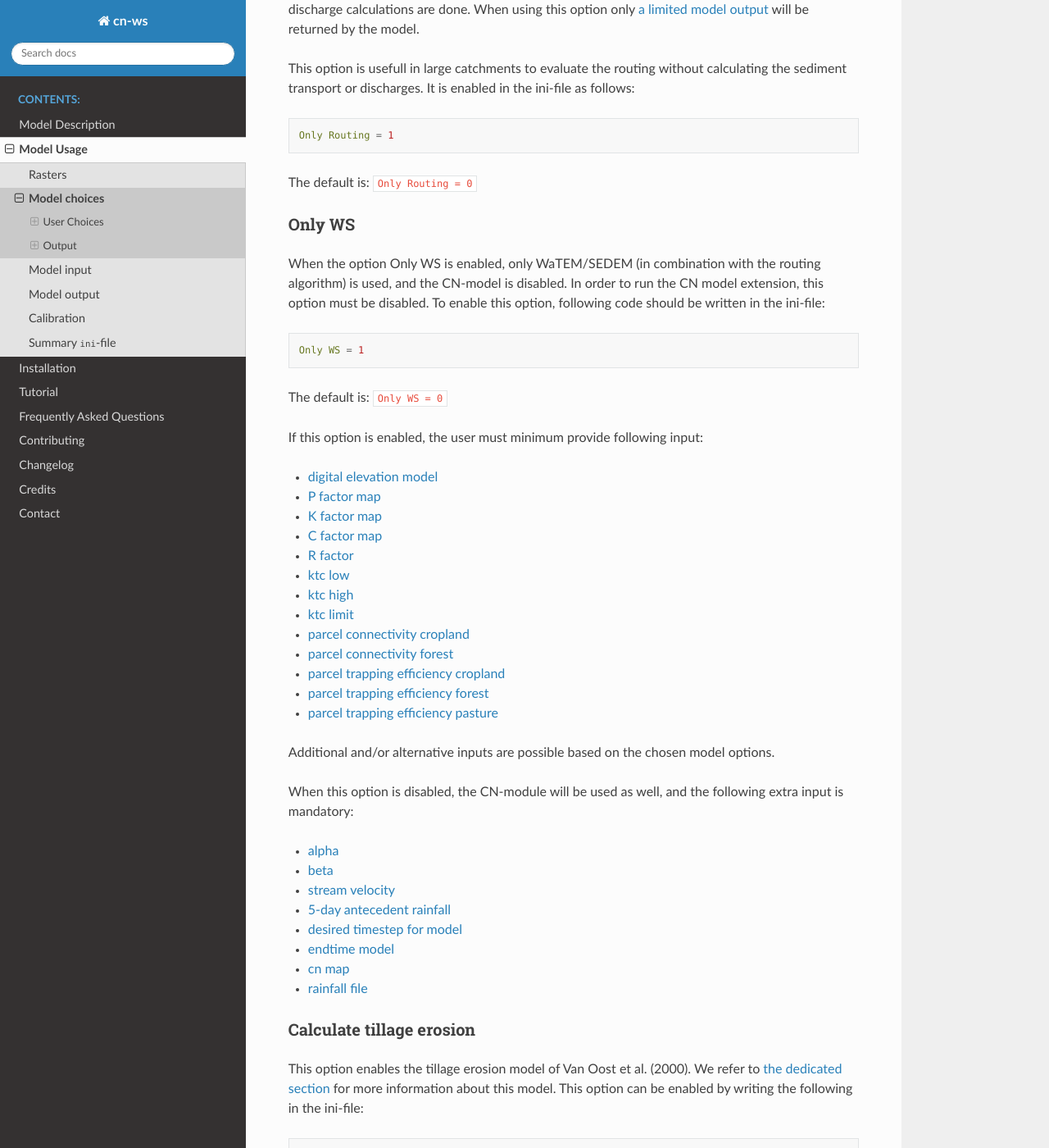
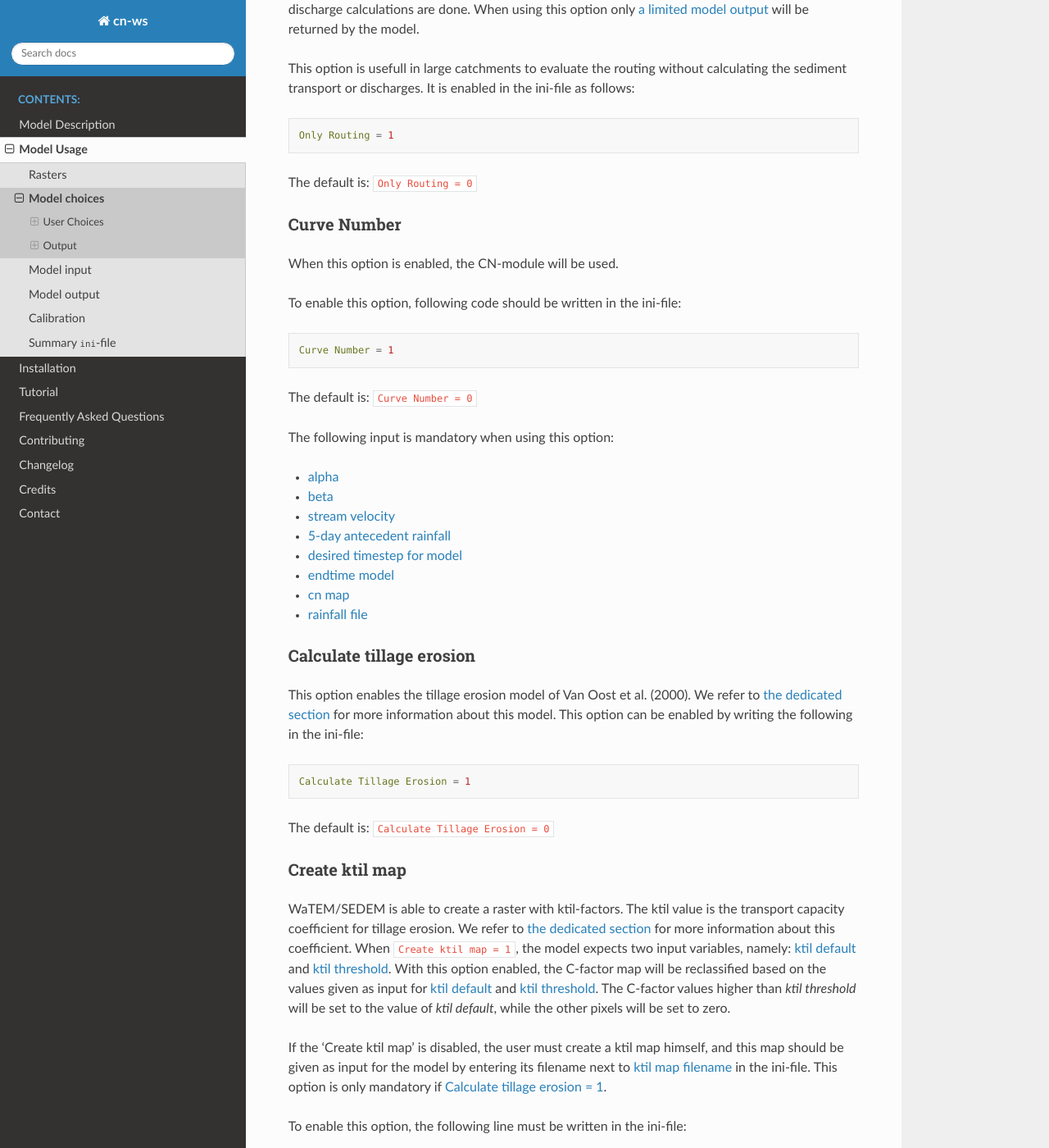
Before and after one commit to watem-sedem/watem-sedem, a Sphinx documentation site: the page built from docs/choices.rst, in a window 1280 px wide and 1400 px high, scrolled down 3742 px. Shown: the whole window at 82% size. Built offline with Sphinx 7.4.7 and the Read the Docs theme 2.0.0, drawn with Linux system fonts in a browser that asks for light colours.

Commit message:
Make WS the default model and make CN an option

```diff
--- a/docs/choices.rst
+++ b/docs/choices.rst
@@ -209,43 +209,21 @@ The default is: ``Only Routing = 0``
 
 .. _simple:
 
-Only WS
-#######
+Curve Number
+###########
 
-When the option Only WS is enabled,
-only WaTEM/SEDEM (in combination with the routing algorithm) is used, and the
-CN-model is disabled.
-In order to run the CN model extension, this option must be disabled.
+When this option is enabled, the CN-module will be used.
+
 To enable this option, following code should be
 written in the ini-file:
 
 .. code-block:: ini
 
-    Only WS = 1
+    Curve Number = 1
 
-The default is: ``Only WS = 0``
+The default is: ``Curve Number = 0``
 
-If this option is enabled, the user must minimum provide following input:
-
-- :ref:`digital elevation model <dtmmap>`
-- :ref:`P factor map <pmap>`
-- :ref:`K factor map <kmap>`
-- :ref:`C factor map <cmap>`
-- :ref:`R factor <rfactor_var>`
-- :ref:`ktc low <ktclow>`
-- :ref:`ktc high <ktchigh>`
-- :ref:`ktc limit <ktclimit>`
-- :ref:`parcel connectivity cropland <parcelconncrop>`
-- :ref:`parcel connectivity forest <parcelconnforest>`
-- :ref:`parcel trapping efficiency cropland <parceltrapppingcrop>`
-- :ref:`parcel trapping efficiency forest <parceltrappingforest>`
-- :ref:`parcel trapping efficiency pasture <parceltrappingpasture>`
-
-Additional and/or alternative inputs are possible based on the chosen
-model options.
-
-When this option is disabled, the CN-module will be used as well, and the following extra
-input is mandatory:
+The following input is mandatory when using this option:
 
 - :ref:`alpha <alpha>`
 - :ref:`beta <beta>`
```
Also changed, not shown: 12 other files.
